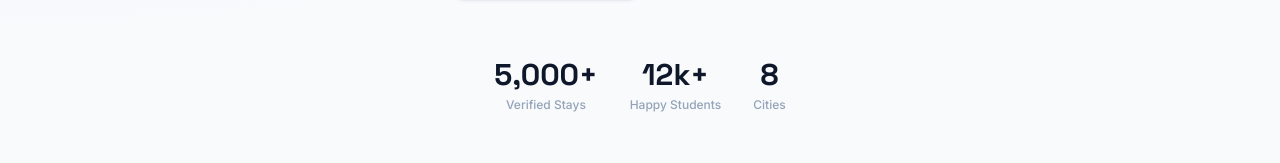
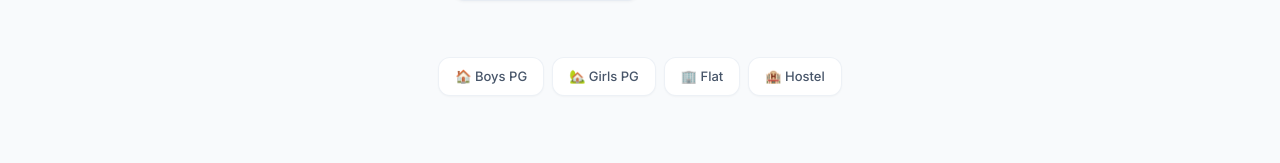
Before and after one commit to utkarshofficial999/staysetu, a React (Vite) app: page / in a window 1280 px wide. Shown: the part 723-886 px from the top of the page. Built offline with nearby package versions, Linux system fonts and the light colour scheme; no server answers; the database is empty.

Commit message:
remove stats section from Hero

```diff
--- a/src/components/layout/Hero.jsx
+++ b/src/components/layout/Hero.jsx
@@ -110,19 +110,6 @@ const Hero = () => {
                     </a>
                 </div>
 
-                {/* Social proof */}
-                <div className="flex items-center justify-center gap-8 mt-14 animate-fade-in" style={{ animationDelay: '0.4s' }}>
-                    {[
-                        { value: '5,000+', label: 'Verified Stays' },
-                        { value: '12k+', label: 'Happy Students' },
-                        { value: '8', label: 'Cities' },
-                    ].map((stat, i) => (
-                        <div key={i} className="text-center">
-                            <p className="text-2xl md:text-3xl font-bold text-slate-900" style={{ fontFamily: 'Space Grotesk' }}>{stat.value}</p>
-                            <p className="text-xs text-slate-400 font-medium mt-1">{stat.label}</p>
-                        </div>
-                    ))}
-                </div>
             </div>
         </div>
     );
```
